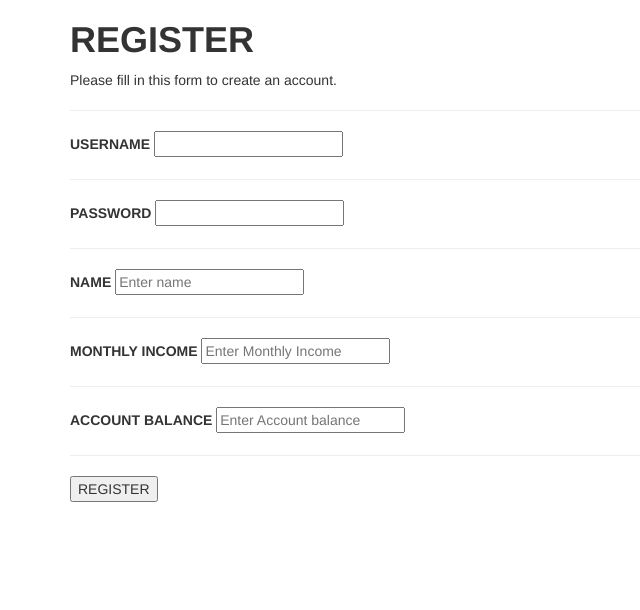
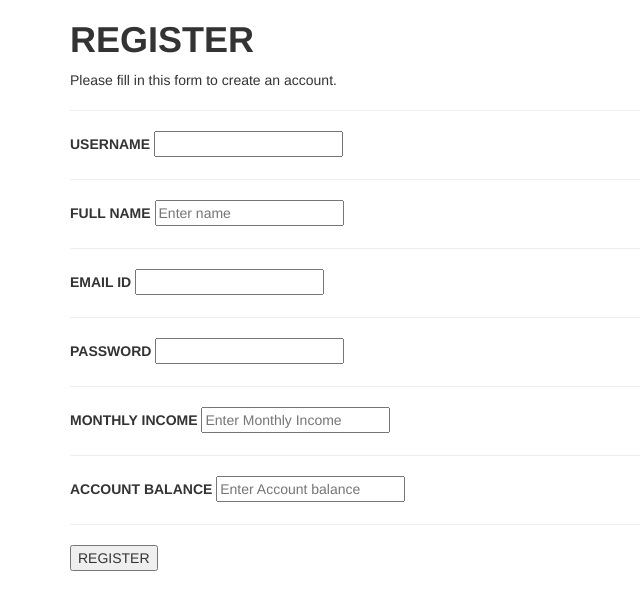
Before and after one commit to ishika-1/FinancialBot, a Django app: page /registration/ in a window 1280 px wide. Shown: the top 610 px of the page, without its empty margins (0-640 px from the left). Run offline with Django 3.2, Linux system fonts and the light colour scheme; some libraries are stand-ins or nearby versions.

Commit message:
Update register.html

```diff
--- a/templates/register.html
+++ b/templates/register.html
@@ -26,15 +26,19 @@
       {{user_form.username}}
         <hr>
 
+        <label for="name"><b>FULL NAME</b></label>
+      <input type="text" placeholder="Enter name" name="name" required>
+      <hr>
+
+        <label for="Email ID"><b>EMAIL ID</b></label>
+        {{user_form.email}}
+
+        <hr>
+
         <label for="Password"><b>PASSWORD</b></label>
         {{user_form.password}}
 
           <hr>
-
-
-      <label for="name"><b>NAME</b></label>
-      <input type="text" placeholder="Enter name" name="name" required>
-      <hr>
 
       <label for="monthly_income"><b>MONTHLY INCOME</b></label>
       <input type="number" placeholder="Enter Monthly Income" name="monthly_income" required>
```
